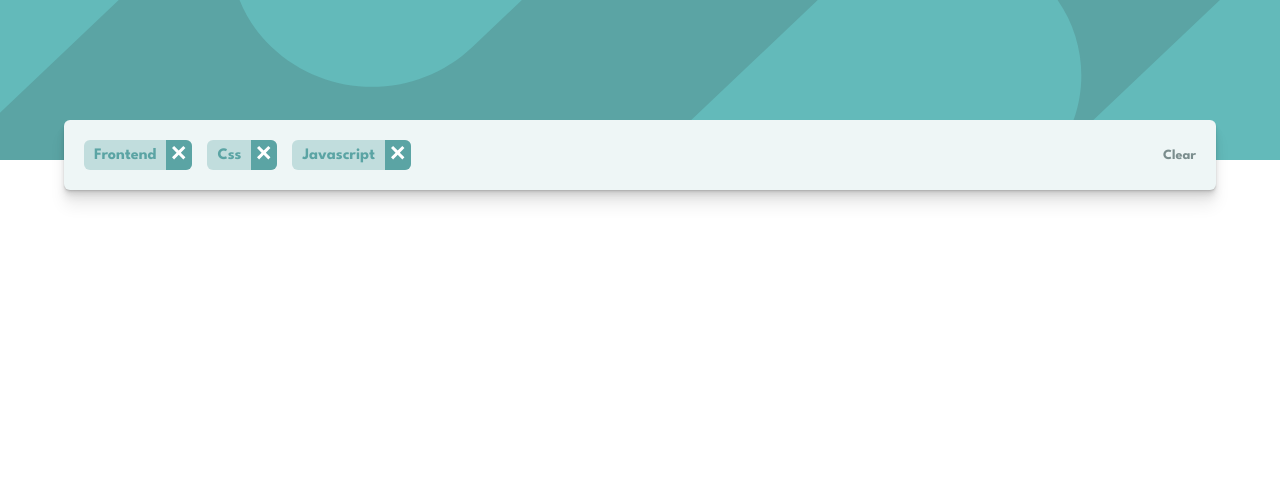
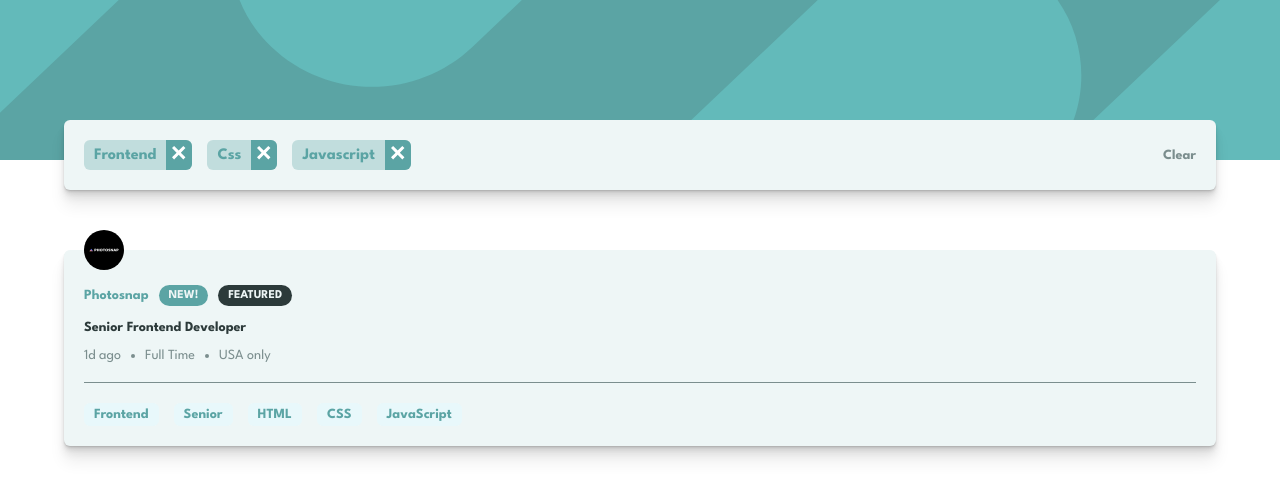
Before and after one commit to AmanGupta1703/Static-Job-Listings-FEM, a plain HTML site: page index.html in a window 1280 px wide. Drawn offline with Linux system fonts and the light colour scheme.

Commit message:
Add job section styles

```diff
--- a/css/index.css
+++ b/css/index.css
@@ -123,6 +123,126 @@ input {
   text-decoration-color: currentColor;
 }
 
+/** JOB SECTION **/
+.job-list-section {
+  margin-top: 6rem;
+}
+
+.job-card {
+  background-color: var(--cyan-shade-800);
+  box-shadow: rgba(0, 0, 0, 0.07) 0px 1px 1px, rgba(0, 0, 0, 0.07) 0px 2px 2px,
+    rgba(0, 0, 0, 0.07) 0px 4px 4px, rgba(0, 0, 0, 0.07) 0px 8px 8px,
+    rgba(0, 0, 0, 0.07) 0px 16px 16px;
+  border-radius: 0.6rem;
+  padding: 2rem;
+  margin-top: 2rem;
+  position: relative;
+}
+
+.job-card__logo {
+  width: 4rem;
+  height: 4rem;
+  object-fit: cover;
+  position: absolute;
+  top: -2rem;
+  left: 2rem;
+}
+
+.job-card__header {
+  padding: 1.5rem 0 2rem 0;
+  border-bottom: 0.1rem solid var(--cyan-shade-500);
+}
+
+.job-card__info {
+  display: flex;
+  align-items: center;
+  gap: 1rem;
+}
+
+.job-card__name {
+  color: var(--cyan-shade-400);
+  font-weight: 700;
+  font-size: 1.4rem;
+}
+
+/** PILL **/
+.pill {
+  color: var(--cyan-shade-800);
+  font-size: 1.2rem;
+  font-weight: 700;
+  padding: 0.5rem 1rem;
+  border-radius: 100rem;
+  text-transform: uppercase;
+}
+
+.pill--new {
+  background-color: var(--cyan-shade-400);
+}
+
+.pill--featured {
+  background-color: var(--cyan-shade-200);
+}
+
+.job-card__position {
+  color: var(--cyan-shade-200);
+  font-size: 1.4rem;
+  margin-top: 1.5rem;
+}
+
+.job-card__details {
+  display: flex;
+  align-items: center;
+  gap: 1rem;
+  margin-top: 1.5rem;
+}
+
+.job-card__details p {
+  color: var(--cyan-shade-500);
+  font-size: 1.4rem;
+}
+
+.job-card__contract {
+  display: flex;
+  align-items: center;
+  gap: 1rem;
+}
+
+.job-card__contract::before,
+.job-card__contract::after {
+  content: "";
+  display: inline-block;
+  width: 0.4rem;
+  height: 0.4rem;
+  background-color: var(--cyan-shade-500);
+  border-radius: 50%;
+}
+
+/** TAGS ***/
+.job-card__tags {
+  display: flex;
+  flex-wrap: wrap;
+  align-items: center;
+  gap: 1.5rem;
+  margin-top: 2rem;
+}
+
+.tag {
+  cursor: pointer;
+  color: var(--cyan-shade-400);
+  font-size: 1.4rem;
+  font-weight: 700;
+  padding: 0.5rem 1rem;
+  border-radius: 0.6rem;
+  background-color: hsl(189.47, 70.37%, 94.71%);
+  transition: all 0.3s ease;
+}
+
+.tag:hover {
+  background-color: var(--cyan-shade-400);
+  color: var(--cyan-shade-800);
+}
+
+/*** MEDIA QUERIES ***/
 @media (min-width: 425px) and (max-width: 768px) {
   .header {
     height: 30dvh;
--- a/index.html
+++ b/index.html
@@ -40,6 +40,52 @@
 
       </section>
 
+      <section class="job-list-section">
+
+        <div class="job-list job-list--container">
+
+          <div class="job-card job-card--job">
+
+            <div class="job-card__header">
+
+              <img src="./images/photosnap.svg" alt="" class="job-card__logo" />
+
+              <div class="job-card__info">
+                <p class="job-card__name">Photosnap</p>
+                <p class="pill pill--new">New!</p>
+                <p class="pill pill--featured">Featured</p>
+              </div>
+
+              <h5 class="job-card__position">Senior Frontend Developer</h5>
+
+              <div class="job-card__details">
+                <p class="job-card__postedAt">1d ago</p>
+                <p class="job-card__contract">Full Time</p>
+                <p class="job-card__location">USA only</p>
+              </div>
+
+            </div>
+
+            <div class="job-card__footer">
+
+              <div class="job-card__tags">
+                <p data-role="role" class="tag" data-value="frontend">Frontend</p>
+                <p data-level="level" class="tag" data-value="senior">Senior</p>
+                <p data-languages="languages" class="tag" data-value="html">HTML</p>
+                <p data-languages="languages" class="tag" data-value="css">CSS</p>
+                <p data-languages="languages" class="tag" data-value="javascript">JavaScript</p>
+              </div>
+
+
+            </div>
+
+          </div>
+
+
+        </div>
+
+      </section>
+
     </div>
   </main>
 
```
